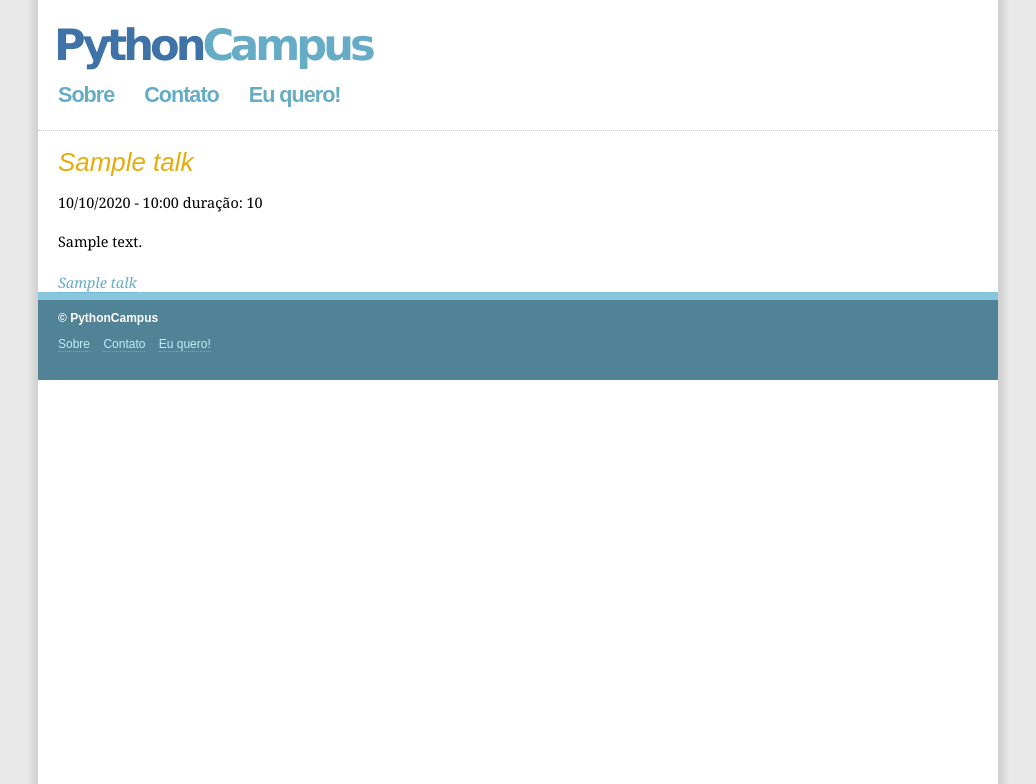
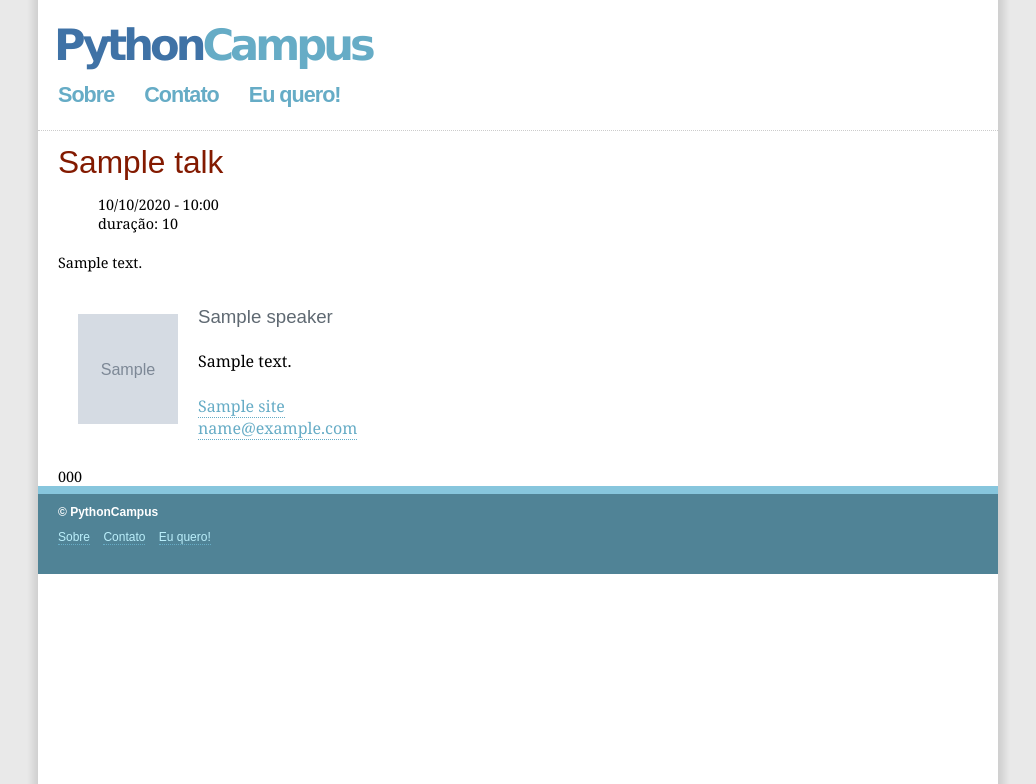
Before and after one commit to flavioamieiro/pythoncampus, a Django app: template src/talks/templates/talks/details.html in a window 1280 px wide. Shown: the top 784 px of the page, without its empty margins (122-1158 px from the left). Run offline with Django 3.2, Linux system fonts and the light colour scheme; the template is opened without the code that fills it: most values are stand-ins (such as "Sample title", 1, 10 or a date in 2020); grey boxes marked "Sample" are stand-in pictures; parts of the project's set-up code (start-up, migrations or seed data) failed here and were passed over.

Commit message:
Cria pagina de detalhes da palestra com informacoes do palestrante

```diff
--- a/project/settings.py
+++ b/project/settings.py
@@ -39,7 +39,7 @@ MEDIA_URL = '/media/'
 # URL prefix for admin media -- CSS, JavaScript and images. Make sure to use a
 # trailing slash.
 # Examples: "http://foo.com/media/", "/media/".
-ADMIN_MEDIA_PREFIX = '/media/admin/'
+ADMIN_MEDIA_PREFIX = MEDIA_URL + '/admin/'
 
 # List of callables that know how to import templates from various sources.
 TEMPLATE_LOADERS = (
--- a/project/urls.py
+++ b/project/urls.py
@@ -1,5 +1,6 @@
 from django.conf.urls.defaults import *
 from django.contrib import admin
+from django.conf import settings
 
 admin.autodiscover()
 
@@ -24,3 +25,8 @@ urlpatterns+= patterns('django.views.generic.simple',
 
     (r'^contato/$', 'direct_to_template', {'template': 'contact.html'}),
 )
+if settings.DEBUG:
+    urlpatterns += patterns('',
+        (r'^media/(?P<path>.*)$', 'django.views.static.serve',
+            {'document_root': settings.MEDIA_ROOT}),
+    )
--- a/src/talks/admin.py
+++ b/src/talks/admin.py
@@ -1,6 +1,8 @@
 from django.contrib import admin
-from models import Talk
+from models import Talk, Speaker
 
 class TalkAdmin(admin.ModelAdmin):
     prepopulated_fields = {'slug': ('title',)}
-admin.site.register(Talk)
+
+admin.site.register(Talk, TalkAdmin)
+admin.site.register(Speaker)
--- a/src/talks/templates/talks/details.html
+++ b/src/talks/templates/talks/details.html
@@ -4,13 +4,19 @@
 
 {% block content %}
 <div>
-    <h2>{{ talk.title }}</h2>
-    <span>{{ talk.day|date:"d/m/Y"}} - {{talk.start_time|time:"H:i" }}</span> <span>duração: {{ talk.duration }}</span>
+    <h1>{{ talk.title }}</h1>
+    <ul style="list-style-type: none">
+        <li>{{ talk.day|date:"d/m/Y"}} - {{talk.start_time|time:"H:i" }}</li>
+        {% if talk.duration %}
+            <li> duração: {{ talk.duration }}</li>
+        {% endif %}
+    </ul>
     <p>{{ talk.description }}</p>
-    {% if talk.speaker_site %}
-        <address><a href="{{ talk.speaker_site }}">{{ talk.speaker_name }}</a></address>
-    {% else %}
-        <address>{{ talk.speaker_name }}</address>
+</div>
+{% include "talks/speakers.html" %}
+<div>
+    {% if talk.media_code %}
+        {{ talk.media_code|safe }}
     {% endif %}
 </div>
 {% endblock content %}
--- a/src/talks/templates/talks/index.html
+++ b/src/talks/templates/talks/index.html
@@ -1,5 +1,4 @@
 {% extends "base.html" %}
-
 {% block subtitle %}Palestras{% endblock subtitle %}
 
 {% block content %}
--- /dev/null
+++ b/src/talks/templates/talks/speakers.html
@@ -0,0 +1,35 @@
+<style type="text/css">
+.left { float: left; }
+.photo { width: 100px; padding: 20px; }
+.desc { width: 80%; font-size: 12pt;  }
+h4 { padding: 0px; font-size: 14pt; }
+#speaker { height: 100%; }
+#speaker ul, #speaker li { padding: 0px; margin: 0px; list-style-type: none; }
+#speaker ul { margin-top: 10px; }
+</style>
+
+
+<div id="speaker">
+
+   <div class="left photo">
+       <img src="{{ talk.speaker.photo.url }}" alt="Foto" width="100" height="110" border="0"/>
+   </div>
+
+   <div class="left desc">
+
+       <h4>{{ talk.speaker.name }}</h4>
+
+       <p>{{ talk.speaker.description }}</p>
+
+       <ul>
+           <li><a href="{{ talk.speaker.site }}" title="Website">{{ talk.speaker.site }}</a></li>
+           <li><a href="mailto:{{ talk.speaker.email }}" title="E-mail">{{ talk.speaker.email }}</a></li>
+       </ul>
+
+   </div>
+
+   <div style="clear:both;"></div>
+
+</div>
+<br/>
+{#% endblock content %#}
--- a/src/talks/urls.py
+++ b/src/talks/urls.py
@@ -4,5 +4,5 @@ from django.conf.urls.defaults import include, patterns, url
 
 urlpatterns = patterns('talks.views',
     url(r'^$', 'index', name='talks'),
-    url(r'^details/(?P<year>\d{4})/(?P<month>\d{1,2})/(?P<day>\d{1,2})/(?P<slug>\w+)', 'details', name='details'),
+    url(r'^details/(?P<year>\d{4})/(?P<month>\d{1,2})/(?P<day>\d{1,2})/(?P<slug>[^/]+)', 'details', name='details'),
 )
--- a/src/talks/views.py
+++ b/src/talks/views.py
@@ -1,12 +1,13 @@
 import datetime
 from django.shortcuts import render_to_response, get_object_or_404
+from django.template import RequestContext
 from models import Talk
 
 def index(request):
     talks = Talk.objects.order_by('start_time')
-    return render_to_response('talks/index.html', {'talks': talks})
+    return render_to_response('talks/index.html', RequestContext(request, {'talks': talks}))
 
 def details(request, year, month, day, slug):
     dates = [int(x) for x in [year, month, day]]
     talk = Talk.objects.get(day=datetime.date(*dates), slug=slug)
-    return render_to_response('talks/details.html', {'talk': talk})
+    return render_to_response('talks/details.html', RequestContext(request, {'talk': talk}))
```
Also changed, not shown: src/talks/models.py (+14 -4 lines).
